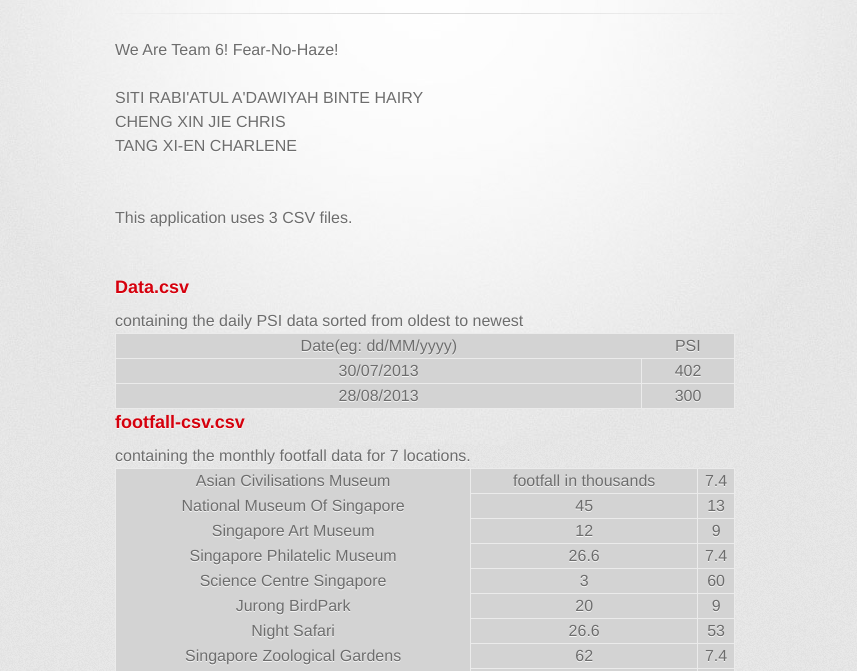
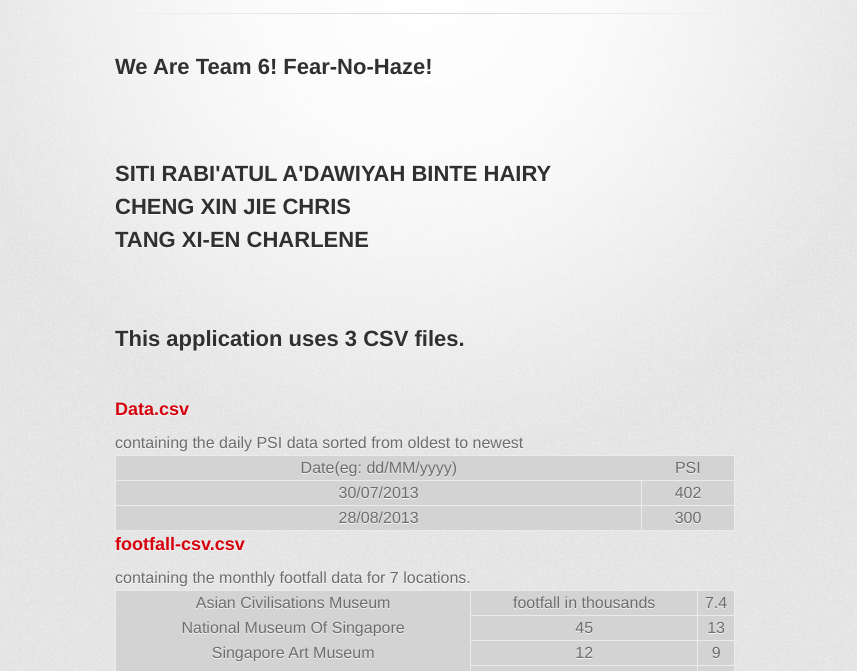
Before and after one commit to bunnykillher/assignment2, a plain HTML site: page index.html in a window 1280 px wide. Shown: the part 129-800 px from the top of the page, without its empty margins (215-1072 px from the left). Drawn offline with Linux system fonts and the light colour scheme; a web font is replaced by a local one.

Commit message:
Update index.html

```diff
--- a/index.html
+++ b/index.html
@@ -25,7 +25,7 @@
         <hr>
 
         <section id="main_content">
-          <p>We Are Team 6! Fear-No-Haze!
+          <p><h2>We Are Team 6! Fear-No-Haze!<h2>
 <br><br>
 SITI RABI'ATUL A'DAWIYAH BINTE HAIRY<br>
 CHENG XIN JIE CHRIS<br>
```
